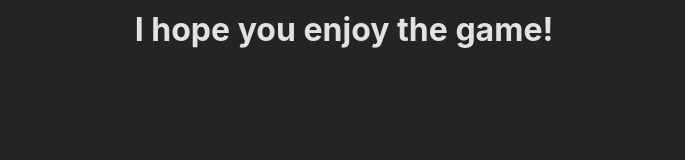
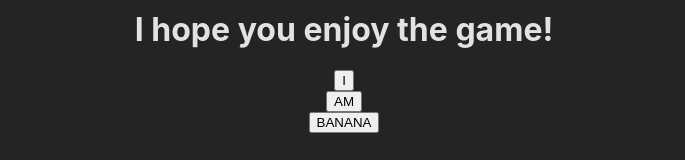
Before and after one commit to Mottlly/InObNext-1, a Next.js app: page / in a window 1280 px wide. Shown: the part 724-884 px from the top of the page, without its empty margins (296-981 px from the left). Before the commit the page ends 824 px from the top, so only its background shows below. Built offline with nearby package versions, Linux system fonts and the light colour scheme.

Commit message:
feat(InObNext):[Button.js][Tommy]

```diff
--- /dev/null
+++ b/components/button.js
@@ -0,0 +1,5 @@
+import React from "react";
+
+export default function Button(props) {
+  return <button>{props.text}</button>;
+}
--- a/pages/opener.js
+++ b/pages/opener.js
@@ -1,4 +1,7 @@
+import Button from "../components/button";
+
 function OpeningCrawl() {
+  const randomArray = ["I", "AM", "BANANA"];
   return (
     //need a parent container/element
     <>
@@ -28,6 +31,9 @@ function OpeningCrawl() {
         <div id="summary">
           <h1> I hope you enjoy the game! </h1>
         </div>
+        {randomArray.map((string, i) => (
+          <Button text={string} key={i} />
+        ))}
       </div>
     </>
   );
```
